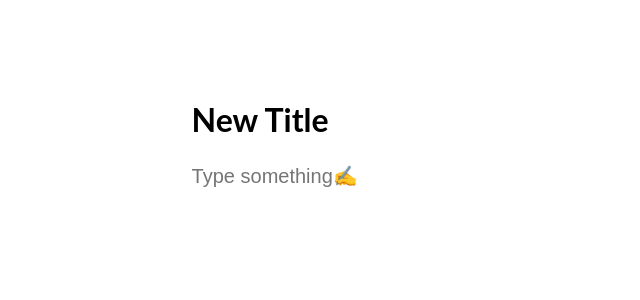
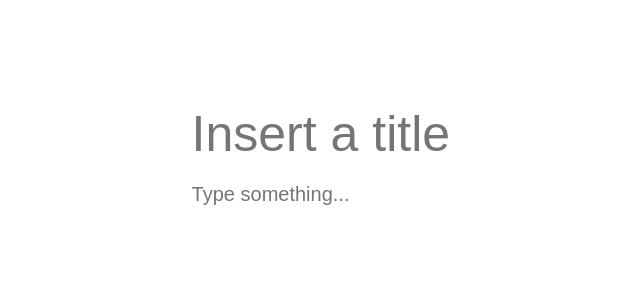
Before and after one commit to giacomoschiavo/notion-clone, a React (Create React App) app: page / in a window 1280 px wide. Shown: the top 300 px of the page, without its empty margins (6-646 px from the left). Built offline with nearby package versions, Linux system fonts and the light colour scheme.

Commit message:
summary
Now Paragraph is more generic and it's used as parent component
changed Paragraph's ref to state with two way binding(ref is still used for focusing)

```diff
--- a/src/App.js
+++ b/src/App.js
@@ -1,35 +1,29 @@
-import React, { useState, useEffect } from "react";
+import React, { useState } from "react";
 import "./App.css";
 import Container from "./components/Container/Container";
 import Paragraph from "./components/Component/Paragraph/Paragraph";
-import Title from "./components/Component/Title/Title";
+import Title from "./components/Component/Paragraph/Title/Title";
 
 function App() {
-  const [tree, setTree] = useState([
-    { text: "", type: "text", id: 0, focus: true },
-  ]);
+  const [tree, setTree] = useState([{ type: "text", id: 0, focus: true }]);
   const [idCounter, setIdCounter] = useState(0);
 
   const onAppendParagraphHandler = () => {
-    setTree([
-      ...tree,
-      { text: "", type: "text", id: idCounter + 1, focus: true },
-    ]);
+    setTree([...tree, { type: "text", id: idCounter + 1, focus: true }]);
     setIdCounter((prev) => prev + 1);
   };
 
   return (
     <Container width={70} marginTop={100}>
-      <Title>Insert Title</Title>
+      <Title onAppendParagraph={() => {}}></Title>
       {tree.map((node, index) => (
         <Paragraph
           key={node.id}
+          id={node.id}
           type={node.type}
           onAppendParagraph={onAppendParagraphHandler}
           isFocused={node.focus}
-        >
-          {node.text}
-        </Paragraph>
+        ></Paragraph>
       ))}
     </Container>
   );
--- a/src/components/Component/Paragraph/Paragraph.js
+++ b/src/components/Component/Paragraph/Paragraph.js
@@ -1,22 +1,23 @@
-import React, { useEffect, useRef } from "react";
+import React, { useEffect, useState, useRef } from "react";
 import styled from "styled-components";
 import classes from "./Paragaph.module.css";
 
 const Input = styled.input`
   width: 100%;
   outline: none;
-  font-size: 20px;
+  font-size: ${(props) => (props.type === "h1" ? 50 : 20)}px;
   border: 0;
   padding: 5px;
   padding-left: 0;
 `;
 
 const Paragraph = (props) => {
-  const inputRef = useRef("");
+  const [text, setText] = useState("");
+  const inputRef = useRef(""); // solo per il focus iniziale
 
   const changeFocus = (e) => {
     e.preventDefault();
-    inputRef.current.blur();
+    e.target.blur();
     props.onAppendParagraph();
   };
 
@@ -27,10 +28,14 @@ const Paragraph = (props) => {
   return (
     <form className={classes.container} onSubmit={changeFocus}>
       <Input
-        type="text"
+        type={props.type}
         ref={inputRef}
         className={classes.paragraph}
-        placeholder={"Type something✍"}
+        placeholder={props.placeholder || "Type something..."}
+        value={text || props.children}
+        onChange={(e) => {
+          setText(e.target.value);
+        }}
       ></Input>
     </form>
   );
--- /dev/null
+++ b/src/components/Component/Paragraph/Title/Title.js
@@ -0,0 +1,16 @@
+import React from "react";
+import Paragraph from "../Paragraph";
+
+const Title = (props) => {
+  return (
+    <Paragraph
+      onAppendParagraph={props.onAppendParagraph}
+      type={"h1"}
+      placeholder={"Insert a title"}
+    >
+      {props.children}
+    </Paragraph>
+  );
+};
+
+export default Title;
--- a/src/components/Component/Title/Title.js
+++ /dev/null
@@ -1,16 +0,0 @@
-import React from "react";
-import styled from "styled-components";
-
-const TitleH1 = styled.h1`
-  font-family: "Lato", sans-serif;
-`;
-
-const Title = () => {
-  return (
-    <div>
-      <TitleH1>New Title</TitleH1>
-    </div>
-  );
-};
-
-export default Title;
--- a/src/index.css
+++ b/src/index.css
@@ -1,4 +1,4 @@
 @font-face {
   font-family: "Lato";
-  src: local("Lato") url(./fonts/Lato-Regular.ttf) format("truetype");
+  src: url(./fonts/Lato-Regular.ttf) format("truetype");
 }
```
